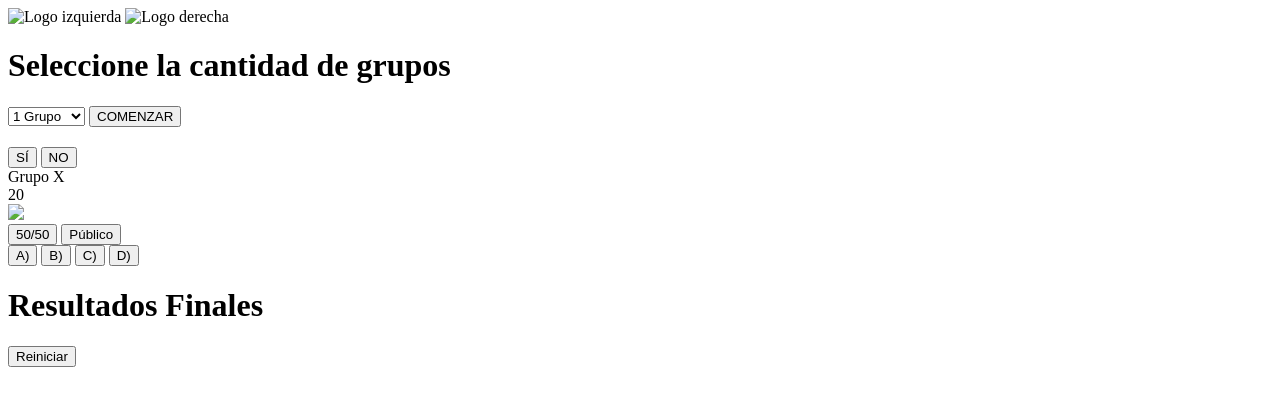
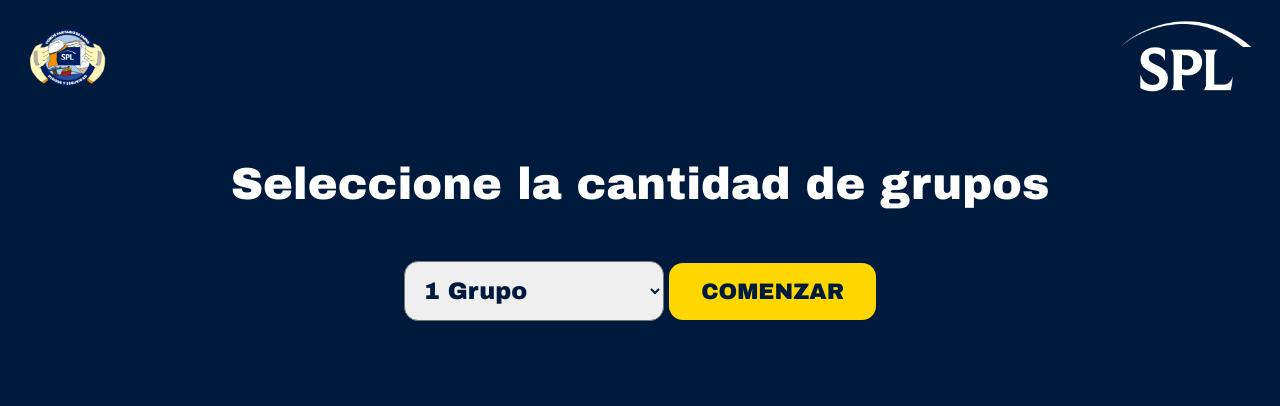
Before and after one commit to agomezdiaz94/qqsm-preven, a plain HTML site: page public/index.html in a window 1280 px wide. Drawn offline with Linux system fonts and the light colour scheme; the site is published under a folder, as on GitHub Pages, so addresses that start at the root find nothing; files whose address does not match are found by name.

Commit message:
Fix rutas absolutas corregidas

```diff
--- a/public/index.html
+++ b/public/index.html
@@ -5,14 +5,15 @@
     <meta name="viewport" content="width=device-width, initial-scale=1.0" />
     <title>¿Quién Quiere Ser Millonario? - Prevención</title>
 
-    <link rel="stylesheet" href="/style.css" />
+    <!-- CSS CORRECTO -->
+    <link rel="stylesheet" href="../style.css" />
 </head>
 <body>
 
     <!-- LOGOS -->
     <div class="header-logos">
-        <img src="/logo2.png" alt="Logo izquierda">
-        <img src="/logo.png" alt="Logo derecha">
+        <img src="./logo2.png" alt="Logo izquierda">
+        <img src="./logo.png" alt="Logo derecha">
     </div>
 
     <!-- PANTALLA INICIO -->
@@ -45,7 +46,7 @@
         <div class="contenedor-central">
             <div class="cronometro" id="contador">20</div>
 
-            <img src="/prevencionista.png" class="prevencionista">
+            <img src="./prevencionista.png" class="prevencionista">
 
             <div class="comodines">
                 <button class="comodin" id="comodin5050">50/50</button>
@@ -75,6 +76,7 @@
         <button class="btn" onclick="location.reload()">Reiniciar</button>
     </div>
 
-    <script src="/src/main.js" type="module"></script>
+    <!-- JS CORRECTO -->
+    <script type="module" src="../src/main.js"></script>
 </body>
 </html>
```
Also changed, not shown: preguntas.js (renamed from src/preguntas.js).
